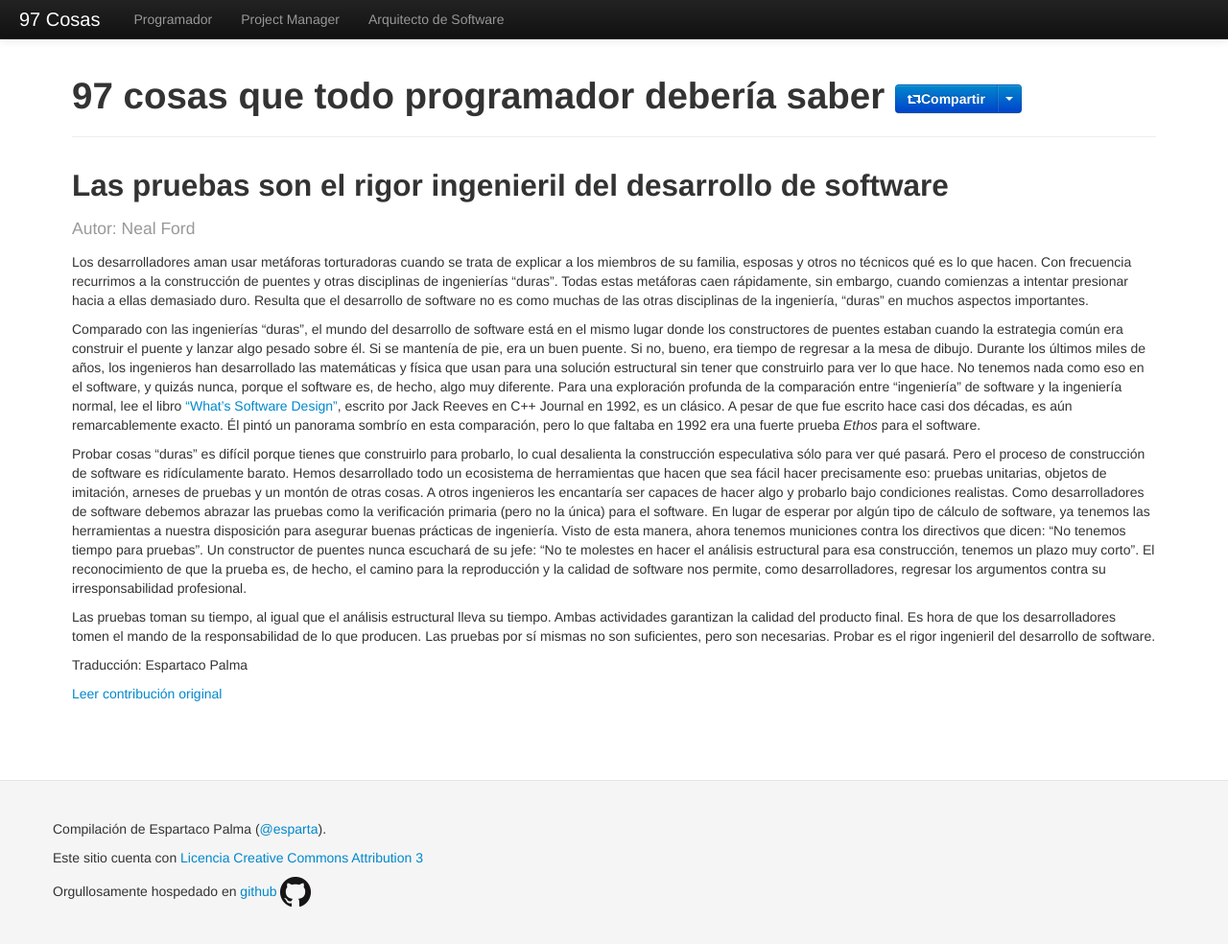
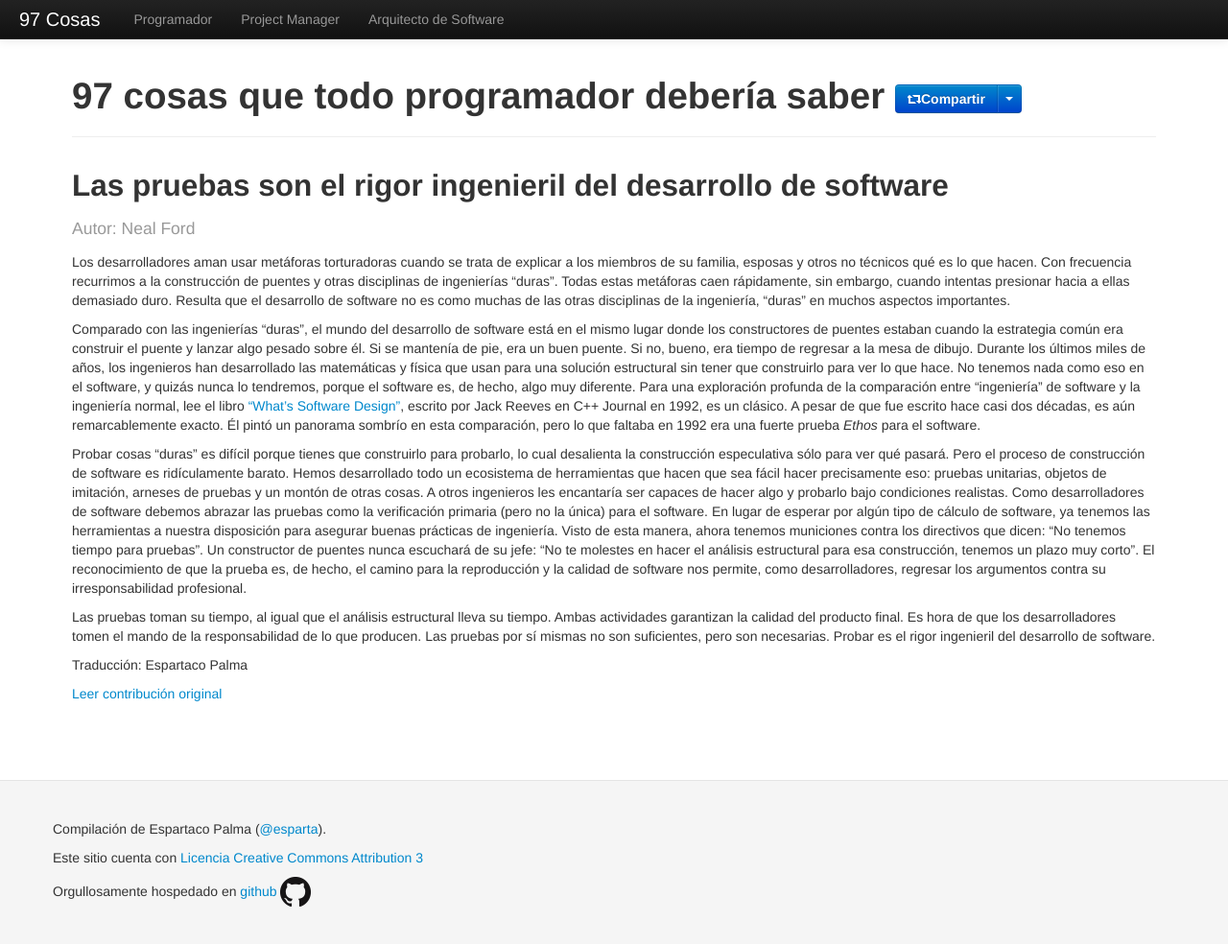
Before and after one commit to esparta/97cosas, a Jekyll site: the page built from programador/pruebas-son-rigor-ingenieril.md, in a window 1280 px wide and 986 px high. Shown: the whole window at 96% size. Built offline with Jekyll 4.4.1, drawn with Linux system fonts in a browser that asks for light colours; comment, search, counter and statistics services are not loaded.

Commit message:
Style corrections pruebas-son-rigor-ingenieril

```diff
--- a/programador/pruebas-son-rigor-ingenieril.md
+++ b/programador/pruebas-son-rigor-ingenieril.md
@@ -11,8 +11,8 @@ Los desarrolladores aman usar metáforas torturadoras cuando se trata de
 explicar a los miembros de su familia, esposas y otros no técnicos qué
 es lo que hacen. Con frecuencia recurrimos a la construcción de puentes
 y otras disciplinas de ingenierías “duras”. Todas estas metáforas caen
-rápidamente, sin embargo, cuando comienzas a intentar presionar hacia a
-ellas demasiado duro. Resulta que el desarrollo de software no es como
+rápidamente, sin embargo, cuando intentas presionar hacia a ellas
+demasiado duro. Resulta que el desarrollo de software no es como
 muchas de las otras disciplinas de la ingeniería, “duras” en muchos
 aspectos importantes.
 
@@ -24,9 +24,9 @@ bueno, era tiempo de regresar a la mesa de dibujo. Durante los últimos
 miles de años, los ingenieros han desarrollado las matemáticas y física
 que usan para una solución estructural sin tener que construirlo para
 ver lo que hace. No tenemos nada como eso en el software, y quizás
-nunca, porque el software es, de hecho, algo muy diferente. Para una
-exploración profunda de la comparación entre “ingeniería” de software y
-la ingeniería normal, lee el libro ["What's Software Design"][1],
+nunca lo tendremos, porque el software es, de hecho, algo muy diferente.
+Para una exploración profunda de la comparación entre “ingeniería” de
+software y la ingeniería normal, lee el libro ["What's Software Design"][1],
 escrito por Jack Reeves en C++ Journal en 1992, es un clásico. A pesar
 de que fue escrito hace casi dos décadas, es aún remarcablemente exacto.
 Él pintó un panorama sombrío en esta comparación, pero lo que faltaba en
```
